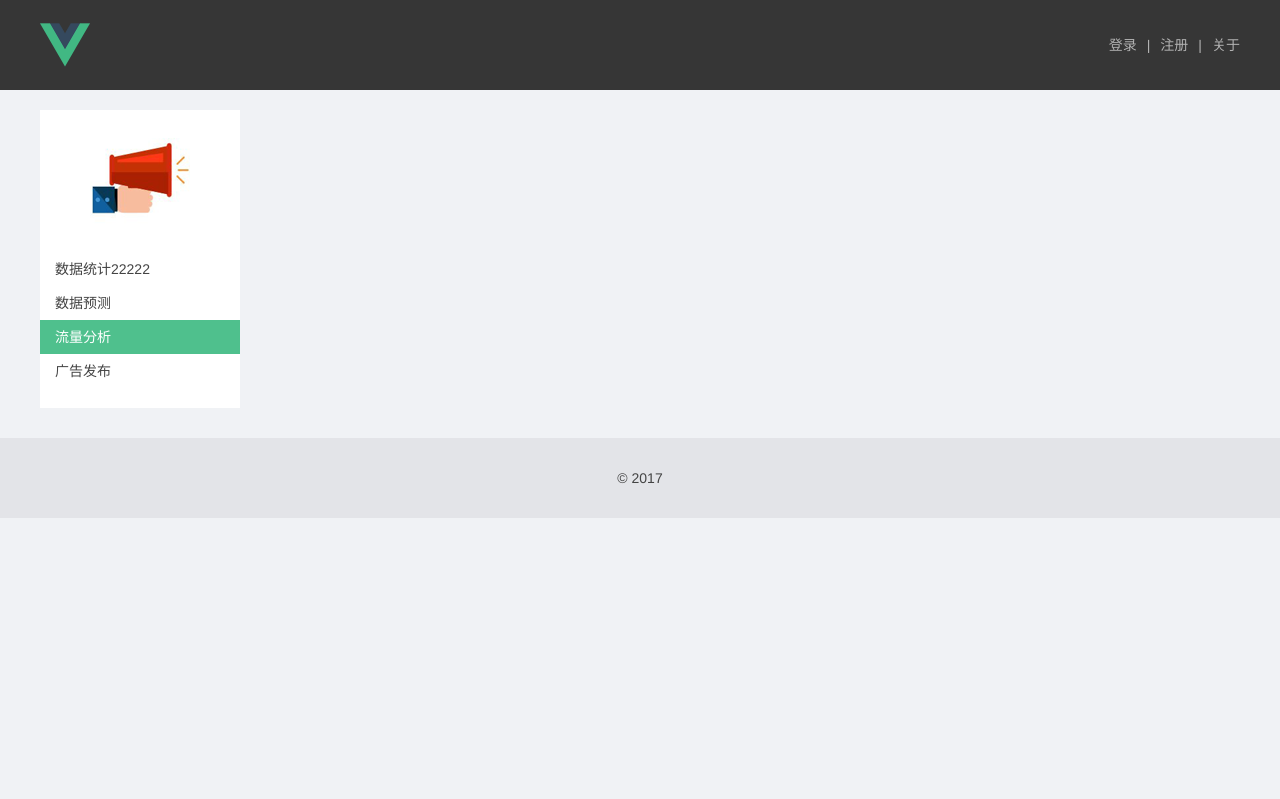
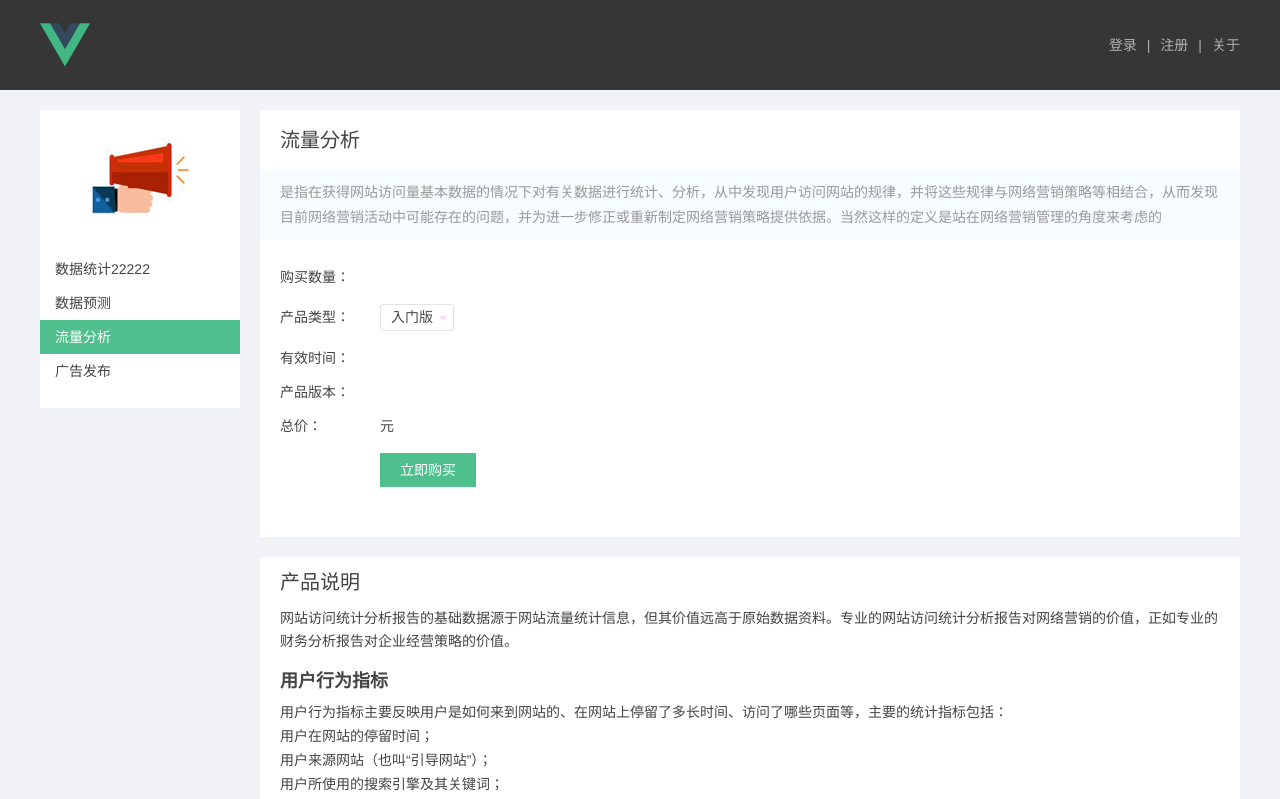
Before and after one commit to dreamanddream/newprojects, a Vue app in the folder newproject/: page /detail/analysis in a window 1280 px wide. Shown: the top 799 px of the page. Built offline with nearby package versions, Linux system fonts and the light colour scheme; what vue-resource would draw is missing.

Commit message:
selection组件

```diff
--- /dev/null
+++ b/newproject/src/components/base/selection.vue
@@ -0,0 +1,105 @@
+<template>
+  <div class="selection-component">
+    <!-- 点击调用toggleDrop方法，将isDrop设置为true，从而让选择列表显示出来 -->
+      <div class="selection-show" @click="toggleDrop">
+        <!-- 在span中显示初始nowIndex为0时的label信息·。 -->
+        <span>{{ selections[nowIndex].label }}</span>
+        <div class="arrow"></div>
+      </div>
+      <!-- 最开始设置isDrop为true，所以selection-list是隐藏的-->
+      <div class="selection-list" v-if="isDrop">
+        <ul>
+          <li v-for="(item, index) in selections" @click="chooseSelection(index)">{{ item.label }}</li>
+        </ul>
+      </div>
+    </div>
+</template>
+
+<script>
+export default {
+  // 父组件传递给子组件
+  props: {
+    selections: {
+      type: Array,
+      // 数组默认样式
+      default: [{
+        label: 'test',
+        value: 0
+      }]
+    }
+  },
+  data () {
+    return {
+      isDrop: false,
+      nowIndex: 0
+    }
+  },
+  methods: {
+    chooseSelection (index) {
+      this.nowIndex = index
+      this.isDrop = false
+      // 使用emit触发事件将子组件状态传递给父组件，简单的理解就是当点击购买可以将selection传出去，知道目前选中的是哪个，同时在
+      // 组件有个on-change监听
+      this.$emit('on-change', this.nowIndex)
+    },
+    toggleDrop () {
+      this.isDrop = !this.isDrop
+    }
+  }
+}
+</script>
+
+<style scoped>
+.selection-component {
+  position: relative;
+  display: inline-block;
+}
+.selection-show {
+  border: 1px solid #e3e3e3;
+  padding: 0 20px 0 10px;
+  display: inline-block;
+  position: relative;
+  cursor: pointer;
+  height: 25px;
+  line-height: 25px;
+  border-radius: 3px;
+  background: #fff;
+}
+.selection-show .arrow {
+  display: inline-block;
+  border-left: 4px solid transparent;
+  border-right: 4px solid transparent;
+  border-top: 5px solid #e3e3;
+  width: 0;
+  height: 0;
+  margin-top: -1px;
+  margin-left: 6px;
+  margin-right: -14px;
+  vertical-align: middle;
+}
+.selection-list {
+  display: inline-block;
+  position: absolute;
+  left: 0;
+  top: 25px;
+  width: 100%;
+  background: #fff;
+  border-top: 1px solid #e3e3e3;
+  border-bottom: 1px solid #e3e3e3;
+  z-index: 5;
+}
+.selection-list li {
+  padding: 5px 15px 5px 10px;
+  border-left: 1px solid #e3e3e3;
+  border-right: 1px solid #e3e3e3;
+  cursor: pointer;
+  background: #fff;
+  white-space: nowrap;
+  overflow: hidden;
+  text-overflow: ellipsis;
+
+}
+.selection-list li:hover {
+  background: #e3e3e3;
+}
+</style>
--- a/newproject/src/components/layout.vue
+++ b/newproject/src/components/layout.vue
@@ -2,7 +2,9 @@
   <div>
     <div class="app-head">
       <div class="app-head-inner">
-        <img src="../assets/logo.png" alt="">
+        <!-- <img src="../assets/logo.png" alt=""> -->
+        <!-- 设置点击图片跳转到首页 -->
+        <router-link :to="{path:'/'}"><img src="../assets/logo.png" alt=""></router-link>
         <div class="head-nav">
           <ul class="nav-list">
             <li>{{ username }}</li>
--- a/newproject/src/main.js
+++ b/newproject/src/main.js
@@ -45,6 +45,8 @@ let router = new VueRouter({
     {
       path: '/detail',
       component: DetailPage,
+      // 当跳转到localhost:8080/detail页面时，直接让其跳转到localhost:8080/detail/analysis页面
+      redirect: 'detail/analysis',
       // 设置子路由，在detail.vue中使用
       children: [
         {
--- a/newproject/src/pages/detail.vue
+++ b/newproject/src/pages/detail.vue
@@ -60,6 +60,7 @@ export default {
         }
       ],
       imgMap: {
+        // 每个侧边栏的图片映射
         '/detail/count': require('../assets/images/1.png'),
         '/detail/forecast': require('../assets/images/2.png'),
         '/detail/analysis': require('../assets/images/3.png'),
@@ -69,7 +70,8 @@ export default {
   },
   computed: {
     productIcon () {
-      // 通过计算属性得到网址中的路径，注意是$route而不是$router
+      // 通过计算属性得到网址中的路径，从而加载上述定义的图片，注意是$route而不是$router
+      console.log(this.$route.path)
       return this.imgMap[this.$route.path]
     }
   }
@@ -77,6 +79,7 @@ export default {
 </script>
 
 <style>
+/* 这里没有加入scoped所以是样式共享 */
 .detail-wrap {
   width: 1200px;
   margin: 0 auto;
--- a/newproject/src/pages/detail/analysis.vue
+++ b/newproject/src/pages/detail/analysis.vue
@@ -0,0 +1,133 @@
+<template>
+  <div class="sales-board">
+      <div class="sales-board-intro">
+        <h2>流量分析</h2>
+        <p>是指在获得网站访问量基本数据的情况下对有关数据进行统计、分析，从中发现用户访问网站的规律，并将这些规律与网络营销策略等相结合，从而发现目前网络营销活动中可能存在的问题，并为进一步修正或重新制定网络营销策略提供依据。当然这样的定义是站在网络营销管理的角度来考虑的</p>
+      </div>
+      <div class="sales-board-form">
+          <div class="sales-board-line">
+              <div class="sales-board-line-left">
+                  购买数量：
+              </div>
+              <div class="sales-board-line-right">
+
+              </div>
+          </div>
+          <div class="sales-board-line">
+              <div class="sales-board-line-left">
+                  产品类型：
+              </div>
+              <div class="sales-board-line-right">
+                  <v-selection :selections="buyTypes"></v-selection>
+              </div>
+          </div>
+          <div class="sales-board-line">
+              <div class="sales-board-line-left">
+                  有效时间：
+              </div>
+              <div class="sales-board-line-right">
+
+              </div>
+          </div>
+          <div class="sales-board-line">
+              <div class="sales-board-line-left">
+                  产品版本：
+              </div>
+              <div class="sales-board-line-right">
+
+              </div>
+          </div>
+          <div class="sales-board-line">
+              <div class="sales-board-line-left">
+                  总价：
+              </div>
+              <div class="sales-board-line-right">
+                元
+              </div>
+          </div>
+          <div class="sales-board-line">
+              <div class="sales-board-line-left">&nbsp;</div>
+              <div class="sales-board-line-right">
+                  <div class="button">
+                    立即购买
+                  </div>
+              </div>
+          </div>
+      </div>
+      <div class="sales-board-des">
+        <h2>产品说明</h2>
+        <p>网站访问统计分析报告的基础数据源于网站流量统计信息，但其价值远高于原始数据资料。专业的网站访问统计分析报告对网络营销的价值，正如专业的财务分析报告对企业经营策略的价值。</p>
+
+        <h3>用户行为指标</h3>
+        <ul>
+          <li>用户行为指标主要反映用户是如何来到网站的、在网站上停留了多长时间、访问了哪些页面等，主要的统计指标包括：</li>
+          <li>用户在网站的停留时间；</li>
+          <li>用户来源网站（也叫“引导网站”）；</li>
+          <li>用户所使用的搜索引擎及其关键词；</li>
+          <li>在不同时段的用户访问量情况等。</li>
+        </ul>
+
+        <h3>浏览网站方式</h3>
+        <ul>
+          <li>用户上网设备类型</li>
+          <li>用户浏览器的名称和版本</li>
+          <li>访问者电脑分辨率显示模式</li>
+          <li>用户所使用的操作系统名称和版本</li>
+          <li>用户所在地理区域分布状况等</li>
+        </ul>
+      </div>
+  </div>
+</template>
+
+<script>
+import VSelection from '../../components/base/selection'
+export default {
+  components: {
+    VSelection
+  },
+  data () {
+    return {
+      buyTypes: [
+        {
+          label: '入门版',
+          value: 0
+        },
+        {
+          label: '中级版',
+          value: 1
+        },
+        {
+          label: '高级版',
+          value: 2
+        }
+      ]
+    }
+  }
+}
+</script>
+
+<!-- Add "scoped" attribute to limit CSS to this component only -->
+<style scoped>
+.buy-dialog-title {
+  font-size: 16px;
+  font-weight: bold;
+}
+.buy-dialog-btn {
+  margin-top: 20px;
+}
+.buy-dialog-table {
+  width: 100%;
+  margin-bottom: 20px;
+}
+.buy-dialog-table td,
+.buy-dialog-table th{
+  border: 1px solid #e3e3e3;
+  text-align: center;
+  padding: 5px 0;
+}
+.buy-dialog-table th {
+  background: #4fc08d;
+  color: #fff;
+  border: 1px solid #4fc08d;
+}
+</style>
```
